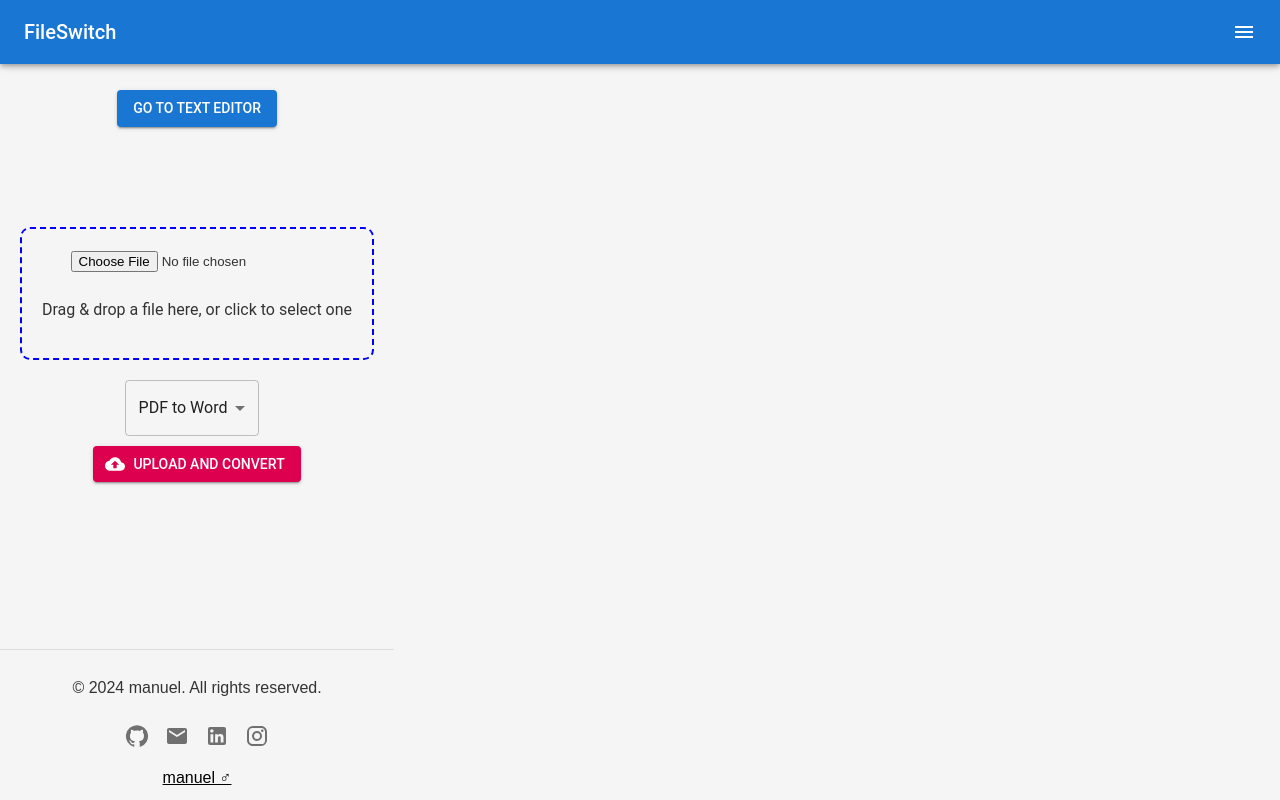
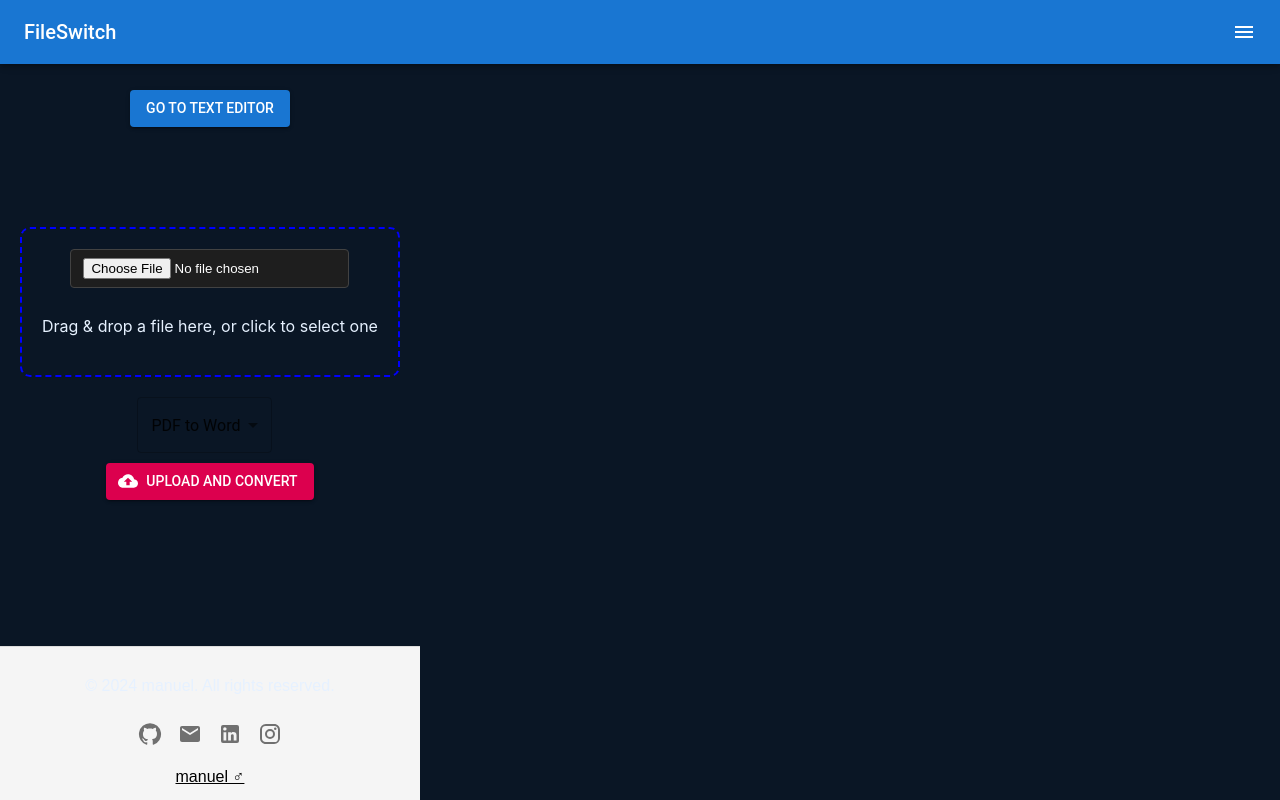
Before and after one commit to mgiftson0/FileSwitch, a React (Vite) app in the folder frontend/: page / in a window 1280 px wide. Built offline with nearby package versions, Linux system fonts and the light colour scheme.

Commit message:
change theme

```diff
--- a/frontend/src/styles/GlobalStyles.js
+++ b/frontend/src/styles/GlobalStyles.js
@@ -4,43 +4,85 @@ const GlobalStyles = createGlobalStyle`
   body {
     margin: 0;
     padding: 0;
-    font-family: 'Roboto', sans-serif;
-    background-color: #f5f5f5;
-    color: #333;
+    font-family: 'Inter', 'Roboto', sans-serif;
+    background-color: #0a1625; /* Deep navy blue background */
+    color: #e6f1ff; /* Soft blue-white text */
+    min-height: 100vh;
+    line-height: 1.6;
   }
+
+
 
   h1, h2, h3, h4, h5, h6 {
     margin: 0;
     padding: 0;
+    color: #ffffff; /* White headings */
   }
 
   a {
     text-decoration: none;
-    color: inherit;
+    color:rgb(0, 122, 223); /* Light blue links */
+    &:hover {
+      color: #bbdefb; /* Lighter blue on hover */
+    }
   }
 
   * {
     box-sizing: border-box;
   }
+
+  /* Dark theme scrollbar */
+  ::-webkit-scrollbar {
+    width: 8px;
+  }
+  ::-webkit-scrollbar-track {
+    background: #1e1e1e; /* Dark gray */
+  }
+  ::-webkit-scrollbar-thumb {
+    background: #424242; /* Medium gray */
+    border-radius: 4px;
+  }
+  ::-webkit-scrollbar-thumb:hover {
+    background: #616161; /* Lighter gray */
+  }
+
   .page-break {
     page-break-before: always;
     margin: 20px 0;
-  border-top: 1px dashed #ddd;
-}
-  .page-break {
-  page-break-before: always;
-  margin: 20px 0;
-  border-top: 1px dashed #ddd;
+    border-top: 1px dashed #424242; /* Medium gray */
   }
 
   .footer {
-  background-color: #f5f5f5;
-  padding: 10px;
+    background-color: #0a1929; /* Dark blue */
+    padding: 16px;
     text-align: center;
-  border-top: 1px solid #ddd;
+    border-top: 1px solid #1e1e1e; /* Dark gray */
+    color: #ffffff; /* White text */
   }
 
+  /* Additional dark theme elements */
+  input, textarea, select {
+    background-color: #1e1e1e; /* Dark gray */
+    color: #ffffff; /* White text */
+    border: 1px solid #424242; /* Medium gray */
+    padding: 8px 12px;
+    border-radius: 4px;
+    &:focus {
+      outline: 1px solid #64b5f6; /* Light blue */
+    }
+  }
 
+  button {
+    background-color: #0a1929; /* Dark blue */
+    color: #ffffff; /* White text */
+    border: 1px solid #64b5f6; /* Light blue */
+    padding: 8px 16px;
+    border-radius: 4px;
+    cursor: pointer;
+    &:hover {
+      background-color: #1e3a8a; /* Darker blue */
+    }
+  }
 `;
 
 export default GlobalStyles;
```
Lines whose indentation alone changed are shown as unchanged.
